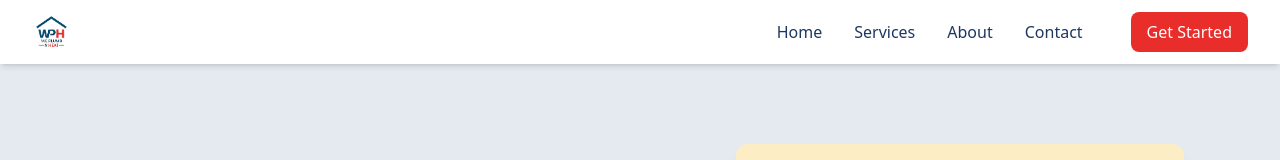
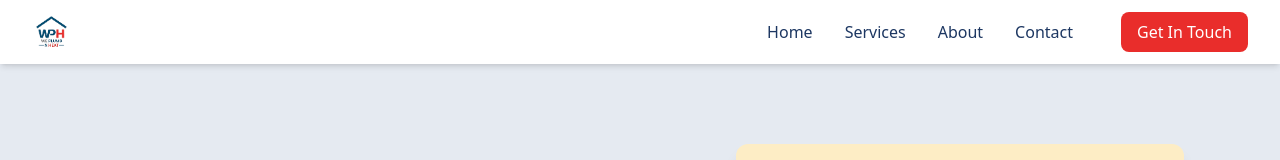
Before and after one commit to Rujenmrj/plumbnheat, a React (Vite) app: page / in a window 1280 px wide. Shown: the top 160 px of the page. Built offline with nearby package versions, Linux system fonts and the light colour scheme.

Commit message:
navbar edited

```diff
--- a/src/components/Navbar.jsx
+++ b/src/components/Navbar.jsx
@@ -30,7 +30,7 @@ export default function Navbar() {
               Contact
             </Link>
             <button className="ml-4 px-4 py-2 rounded-lg bg-secondary-500 text-white hover:bg-secondary-400 transition">
-              Get Started
+              Get In Touch
             </button>
           </div>
 
```
